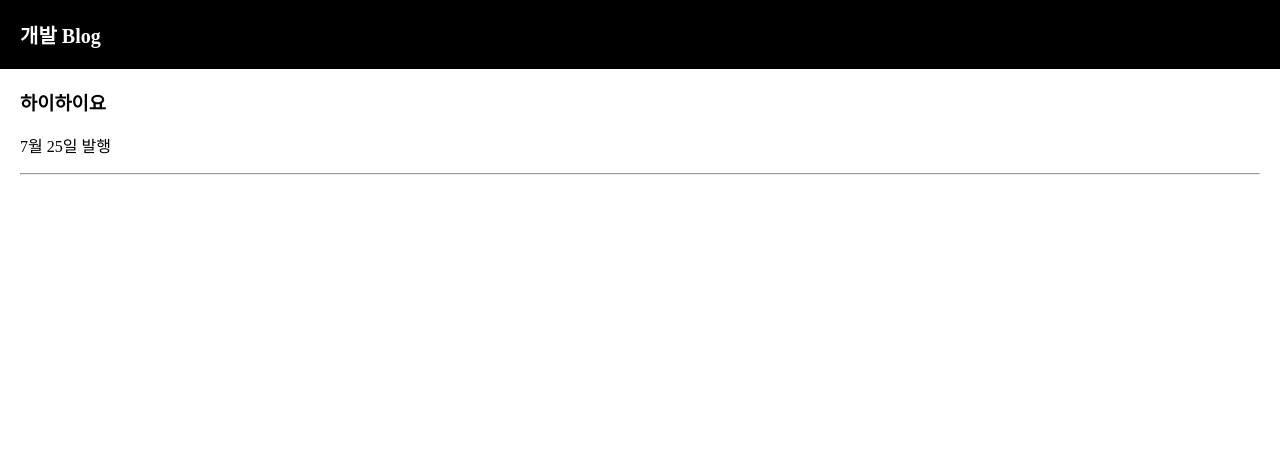
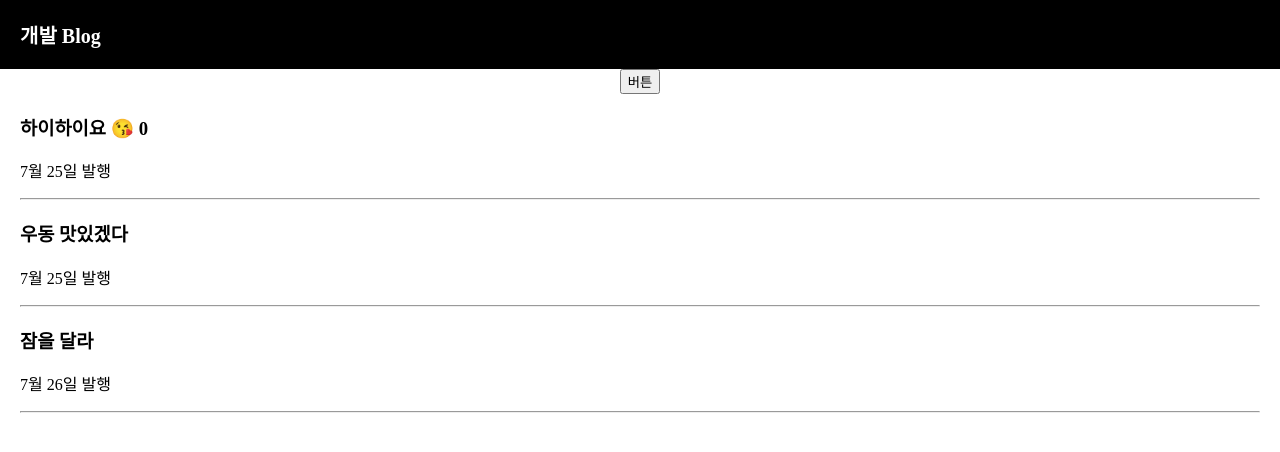
Before and after one commit to ppErika/React-blog, a React (Create React App) app: page / in a window 1280 px wide. Shown: the top 452 px of the page. Built offline with nearby package versions, Linux system fonts and the light colour scheme.

Commit message:
state 값 변경하기

```diff
--- a/src/App.js
+++ b/src/App.js
@@ -4,16 +4,34 @@ import './App.css';
 
 function App() {
 
-  let [글제목, 글제목변경] = useState(['하이하이요', '우동 맛있겠다']);
+  let [글제목, 글제목변경] = useState(['하이하이요', '우동 맛있겠다', '잠을 달라']);
+  let [좋아요, 좋아요변경] = useState(0);
+
+  function 제목바꾸기(){
+    var newArray = [...글제목];
+    newArray[0]='바이바이요';
+    글제목변경(newArray);
+  }
 
   return (
     <div className="App">
       <div className="black-nav">
         <div>개발 Blog</div>
       </div>
+      <button onClick={ 제목바꾸기 }>버튼</button>
       <div className="list">
-        <h3> {글제목[0]} </h3>
+        <h3> {글제목[0]} <span onClick={()=>{ return 좋아요변경(좋아요+1) }}>😘</span> {좋아요} </h3>
         <p>7월 25일 발행</p>
+        <hr/>
+      </div>
+      <div className="list">
+        <h3> {글제목[1]} </h3>
+        <p>7월 25일 발행</p>
+        <hr/>
+      </div>
+      <div className="list">
+        <h3> {글제목[2]} </h3>
+        <p>7월 26일 발행</p>
         <hr/>
       </div>
     </div>
```
